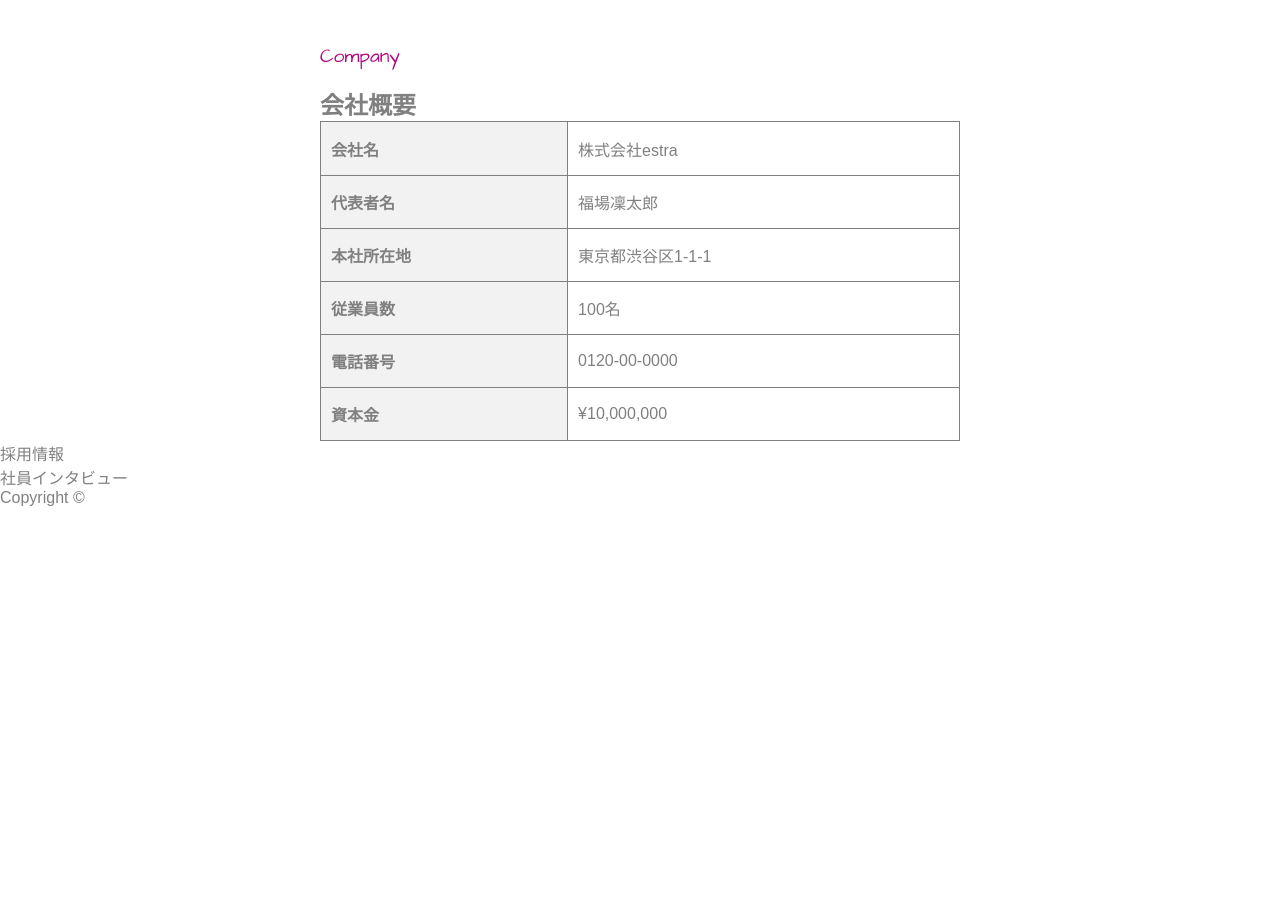
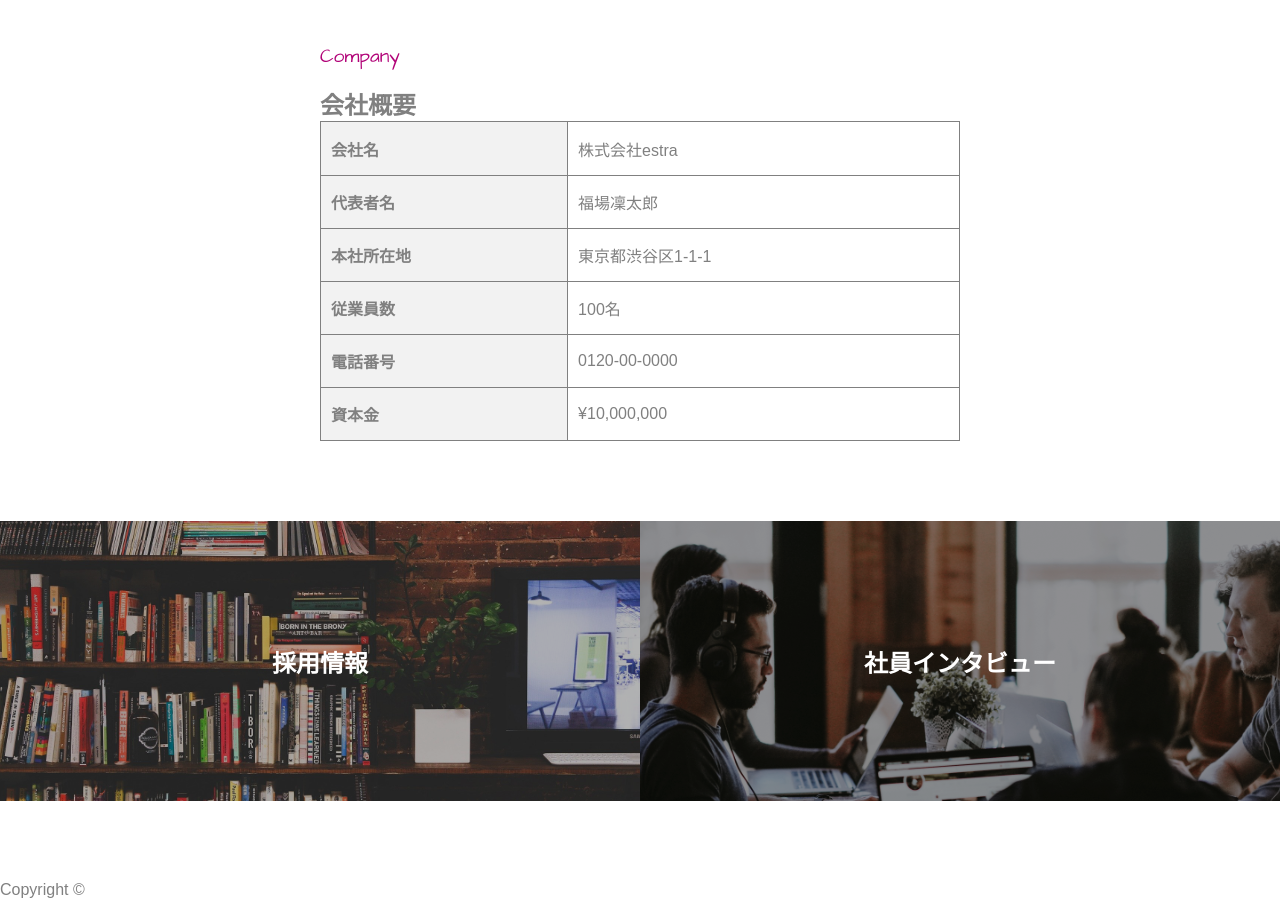
Before and after one commit to tomoyahiroe/20221002hiroe, a website: page index.html in a window 1280 px wide. Shown: the part 2990-3889 px from the top of the page. Before the commit the page ends 3497 px from the top, so only its background shows below. Drawn offline with Linux system fonts and the light colour scheme; some packages are replaced by stand-ins of ours.

Commit message:
feat: linkimage

```diff
--- a/index.html
+++ b/index.html
@@ -254,10 +254,12 @@
         </table>
       </div>
       <div class="linkimages">
-        <div class="ecruit">
-          <p>採用情報</p>
+        <div class="recruit">
+          <p class="recruit__paragraph">採用情報</p>
         </div>
-        <div class="interview">社員インタビュー</div>
+        <div class="interview">
+          <p class="interview__paragraph">社員インタビュー</p>
+        </div>
       </div>
       <div class="contact"></div>
     </main>
--- a/style.css
+++ b/style.css
@@ -352,3 +352,35 @@ header {
   border: grey solid 0.5px;
   padding-left: 10px;
 }
+
+/* linkimage --------------------------------------*/
+.linkimages {
+  margin: 80px 0;
+  width: 100vw;
+  height: 280px;
+  display: flex;
+}
+.recruit {
+  width: 50%;
+  background: url("./img/recruit.png");
+  display: flex;
+  justify-content: space-around;
+  align-items: center;
+}
+.interview {
+  width: 50%;
+  background: url("./img/interview.png");
+  display: flex;
+  justify-content: space-around;
+  align-items: center;
+}
+.recruit__paragraph {
+  color: #fff;
+  font-size: 24px;
+  font-weight: bold;
+}
+.interview__paragraph {
+  color: #fff;
+  font-size: 24px;
+  font-weight: bold;
+}
```
